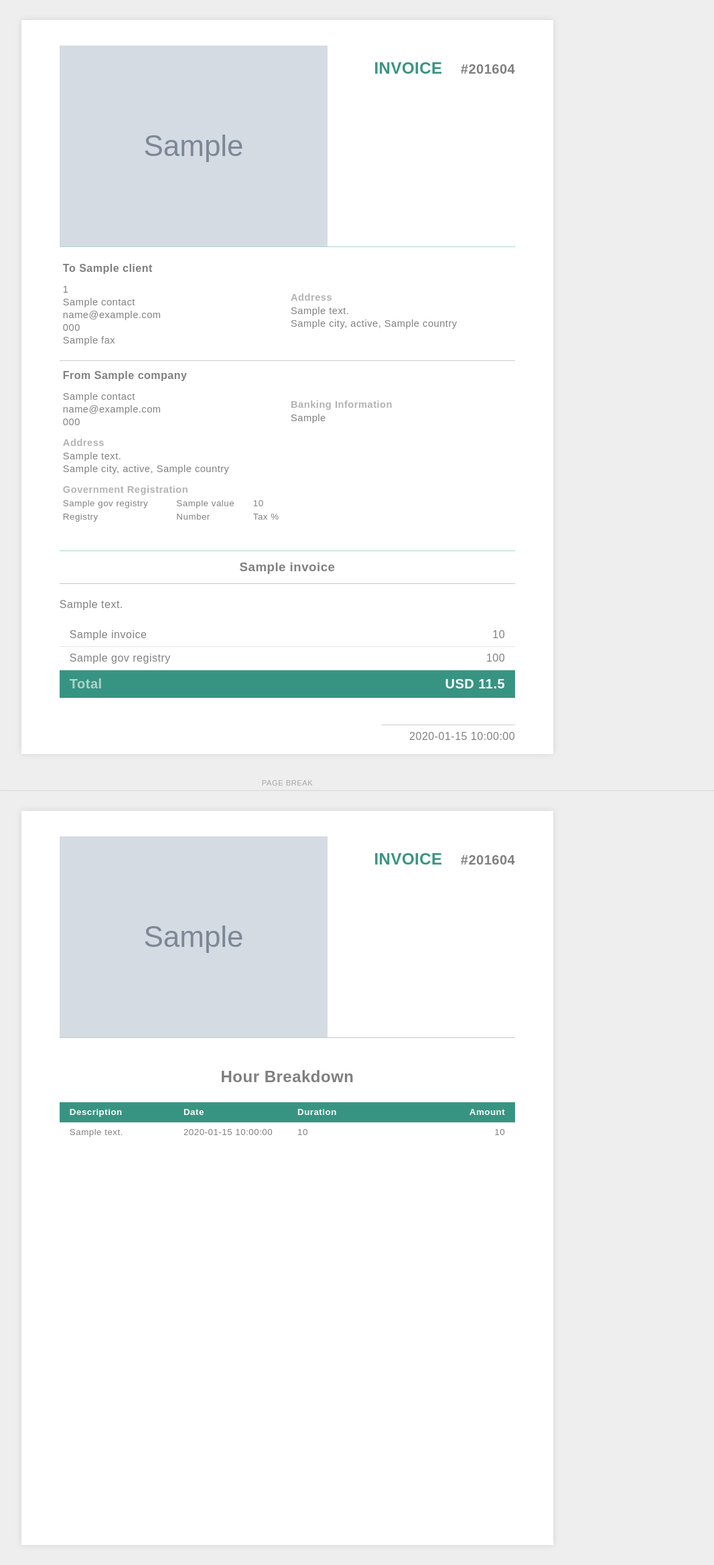
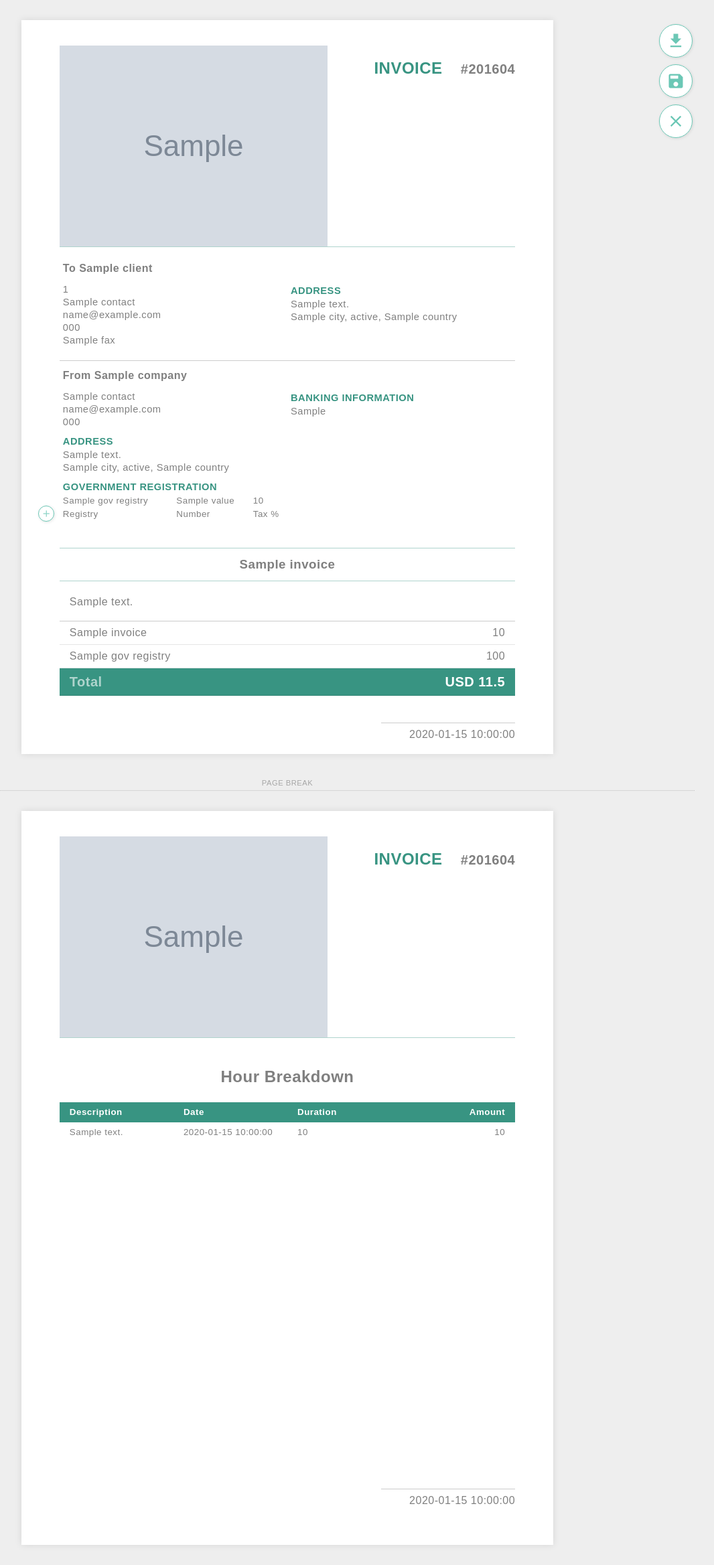
Before and after one commit to ccmdesign-archives/invoice-app, a Python web app: template source/templates/invoice.html in a window 1280 px wide; the page is wider, and only the part inside the window is pictured. Shown: the part 54-2391 px from the top of that part at 67% size, without its empty margins (211-1277 px from the left). Run offline with Jinja, Linux system fonts and the light colour scheme; the template is opened without the code that fills it: most values are stand-ins (such as "Sample title", 1, 10 or a date in 2020); grey boxes marked "Sample" are stand-in pictures; style sheets or scripts are compiled from the project's sources; some libraries are stand-ins or nearby versions.

Commit message:
invoice interface updates

```diff
--- a/source/sass/_custom.scss
+++ b/source/sass/_custom.scss
@@ -3,27 +3,17 @@ a {
   text-decoration: none;
 }
 
-.home-page, .form-page {
-  background-color: #FFF;
-}
-
-
-
 body {
-  // font-family: 'Roboto Condensed', sans-serif;
-  // font-family: 'Quicksand', sans-serif;
   letter-spacing: .5px;
   color: rgba(black, .5);
   font-family: 'proxima-nova-soft', sans-serif;
   font-weight: 400;
-  background-color: #ccc;
+  background-color: #FFF;
   padding: 0;
   margin: 0;
 }
 
 .small-header {
-
-
   h1 {
     font-size: 16px;
     text-transform: uppercase;
--- a/source/sass/_form.scss
+++ b/source/sass/_form.scss
@@ -1,28 +1,3 @@
-.u-material-icons {
-  font-family: 'Material Icons';
-  font-weight: normal;
-  font-style: normal;
-  font-size: 24px;
-  line-height: 1;
-  letter-spacing: normal;
-  text-transform: none;
-  display: inline-block;
-  white-space: nowrap;
-  word-wrap: normal;
-  direction: ltr;
-  -webkit-font-feature-settings: 'liga';
-  -webkit-font-smoothing: antialiased;
-}
-
-.u-transition { transition: all .4s ease; }
-
-@mixin placeholder {
-  &::-webkit-input-placeholder { @content }
-  &:-moz-placeholder { @content }
-  &::-moz-placeholder { @content }
-  &:-ms-input-placeholder { @content }
-}
-
 // Form Reset
 
 
--- a/source/sass/_invoice.scss
+++ b/source/sass/_invoice.scss
@@ -1,11 +1,39 @@
-
-
 .invoice-page { background-color: #eee; }
 
+.invoice-controls {
+  position: fixed;
+  right: 35px;
+  top: 90px;
+
+  &__button {
+    box-shadow: 1px 1px 4px rgba(black, .1);
+    background-color: white;
+    color: lighten($main-color, 20);
+    border: 1px solid lighten($main-color, 20);
+    border-radius: 50%;
+    cursor: pointer;
+    margin-top: 0;
+    position: static;
+    display: block;
+    margin-bottom: 10px;
+    padding: 10px;
+    font-size: 28px;
+    @extend .u-material-icons;
+    @extend .u-transition;
+
+    &:hover {
+      background-color: $main-color;
+      color: rgba(black, .4);
+      border-color: $main-color;
+      @extend .u-transition;
+    }
+    }
+  }
 
 .invoice {
   display: flex;
   flex-flow: column;
+  position: relative;
 
   .editable  {
     &:hover { background-color: rgba(black, .1); }
@@ -38,11 +66,9 @@
     }
   }
 
-  section, header { flex: 1; }
-
-
+  &__header,
   &__summary {
-
+     flex: 1;
   }
 
   &__title {
@@ -78,9 +104,14 @@
 
     h4 {
       font-size: 11pt;
-      color: rgba(black, .3);
+      color: $main-color;
       padding: 0 5px;
-      margin: 10px 0 0;
+      margin: 0;
+      text-transform: uppercase;
+
+      &.spaced {
+        margin-top: 8px;
+      }
     }
 
     p {
@@ -99,11 +130,36 @@
         td:first-child {
           padding-left: 5px;
         }
-
-
       }
     }
   }
+
+  &__button {
+    position: absolute;
+    box-shadow: 1px 1px 4px rgba(black, .1);
+    background-color: white;
+    border: 1px solid lighten($main-color, 20);
+    color: lighten($main-color, 30);
+    border-radius: 50%;
+    cursor: pointer;
+    @extend .u-transition;
+    @extend .u-material-icons;
+
+    &--small {
+      left: 25px;
+      margin-top: -3px !important;
+      padding: 3px !important;
+      font-size: 16px !important;
+    }
+
+    &:hover {
+      background-color: $main-color !important;
+      color: rgba(black, .4) !important;
+      border-color: $main-color !important;
+    }
+  }
+
+
 
   .company-info {
     border-top: 1px solid rgba(black, .2);
@@ -115,6 +171,7 @@
 
   &__total {
     width: 100%;
+    border-top: 1px solid rgba(black, .2);
 
     tr { border-bottom: 1px solid rgba(black, .1); }
     td { padding: 5px 15px; }
@@ -122,6 +179,10 @@
 
     td:first-child { width: 70%; }
     td:last-child { text-align: right; }
+  }
+
+  &__description {
+    padding: 0 15px;
   }
 
   &__grand-total {
@@ -149,6 +210,11 @@
   &__timesheet-title { text-align: center; }
 }
 
+
+
+
+
+
 .timesheet {
   table-layout: fixed;
   width: 100%;
@@ -174,9 +240,6 @@
   }
 }
 
-.company-logo {
-
-}
 
 
 
@@ -194,8 +257,9 @@
   .page-break {
     border-bottom: 1px dotted rgba(black, .2);
     text-align: center;
-    margin-left: -1.5cm;
-    width: calc(100% + 3cm);
+    margin-left: auto;
+    margin-right: auto;
+    width: 95%;
 
     &:before {
       content: "Page Break";
@@ -224,6 +288,7 @@
   .invoice {
     color: black;
 
+    &__button,
     &__interface {
       display: none;
     }
--- a/source/sass/custom-styles.scss
+++ b/source/sass/custom-styles.scss
@@ -9,6 +9,31 @@ $accent-color: orange;
    clear: both;
 }
 
+.u-material-icons {
+  font-family: 'Material Icons';
+  font-weight: normal;
+  font-style: normal;
+  font-size: 24px;
+  line-height: 1;
+  letter-spacing: normal;
+  text-transform: none;
+  display: inline-block;
+  white-space: nowrap;
+  word-wrap: normal;
+  direction: ltr;
+  -webkit-font-feature-settings: 'liga';
+  -webkit-font-smoothing: antialiased;
+}
+
+.u-transition { transition: all .4s ease; }
+
+@mixin placeholder {
+  &::-webkit-input-placeholder { @content }
+  &:-moz-placeholder { @content }
+  &::-moz-placeholder { @content }
+  &:-ms-input-placeholder { @content }
+}
+
 @import "button";
 @import "form";
 @import "invoice";
--- a/source/templates/_base.html
+++ b/source/templates/_base.html
@@ -36,7 +36,7 @@
           </div>
         </header>
         <div class="controls">
-          <a href="./add-invoice.html" class="button"><i class="material-icons">description</i>New Invoice</a>
+          <a href="./invoice.html" class="button"><i class="material-icons">description</i>New Invoice</a>
           <a href="./add-client.html" class="button"><i class="material-icons">add</i> Add Client</a>
           <a href="./clients.html" class="button"><i class="material-icons">business</i> Clients</a>
         </div>
--- a/source/templates/invoice.html
+++ b/source/templates/invoice.html
@@ -12,27 +12,34 @@
   </div>
 </div>
 </header>
+<div class="invoice-controls">
+  <i class="invoice-controls__button">file_download</i>
+  <i class="invoice-controls__button">save</i>
+  <i class="invoice-controls__button">clear</i>
+</div>
 {% endblock %}
 
 {% block data %}
 {# Setting the Companies in this invoice #}
 {% set company = companies[1] %}
 {% set client = clients[1] %}
-{% set invoice = invoices[0] %}
+{% set invoice = invoices[4] %}
 
 {% endblock %}
 
 {% block content %}
 
 <article class="invoice">
-  <header>
+  <header class="invoice__header">
     <div class="invoice__branding">
       {% if company.logo %}<img class="company-logo" src="./images/{{company.logo}}" alt="">{% else %} <h2>{{company.name}}</h2>{% endif %}
       <h1>Invoice <span class="editable" contenteditable>#201604</span></h1>
     </div>
     <div class="client-info">
-      <div class="row  large-collapse">
-        <div class="large-12 column"><h2>To <span class="editable" contenteditable>{{client.name}}</span></h2></div>
+      <div class="row large-collapse">
+        <div class="large-12 column">
+          <h2>To <span class="editable" contenteditable>{{client.name}}</span></h2>
+        </div>
         <div class="large-6 column">
           {% if client.vendor_number %}<p class="editable" contenteditable>{{client.vendor_number}}</p>{% endif %}
           {% if client.contact %}<p class="editable" contenteditable>{{client.contact}}</p>{% endif %}
@@ -48,6 +55,7 @@
       </div>
     </div>
     <div class="company-info">
+
       <div class="row large-collapse">
         <div class="large-12 column"><h2>From <span class="editable" contenteditable>{{company.name}}</span></h2></div>
         <div class="large-6 column">
@@ -56,14 +64,14 @@
           {% if company.phone %}<p class="editable" contenteditable>{{company.phone}}</p>{% endif %}
 
           {% if company.address or company.city or company.state or company.country %}
-            <h4>Address</h4>
+            <h4 class="spaced">Address</h4>
             {% if company.address %}<p class="editable" contenteditable>{{company.address}}</p>{% endif %}
             {% if company.city or company.state or company.country %}<p><span class="editable" contenteditable>{{company.city}}</span>, <span class="editable" contenteditable>{{company.state}}</span>, <span class="editable" contenteditable>{{company.country}}</span></p>{% endif %}
           {% endif %}
 
           <div class="company-info__extra">
           {% if company.gov_registries %}
-            <h4>Government Registration</h4>
+            <h4 class="spaced">Government Registration</h4>
             <table>
             {% for i in company.gov_registries %}
               <tr>
@@ -71,7 +79,7 @@
               </tr>
             {% endfor %}
             <tr class="invoice__interface">
-              <td class="editable" contenteditable>Registry</td><td class="editable" contenteditable>Number</td><td class="editable" contenteditable>Tax %</td></td>
+              <td class="editable" contenteditable><i class="invoice__button invoice__button--small material-icons" contenteditable="false">add</i>Registry</td><td class="editable" contenteditable>Number</td><td class="editable" contenteditable>Tax %</td></td>
             </tr>
             </table>
           {% endif %}
@@ -92,6 +100,7 @@
 
   <section class="invoice__summary">
     <p class="invoice__title editable" contenteditable>{{invoice.service_title}}</p>
+
     <p class="invoice__description editable" contenteditable>{{invoice.service_description}}</p>
     {% if client.calculate_tax or invoice.calculate_tax %}
       <table class="invoice__total">
@@ -126,7 +135,7 @@
     {% endif %}
 
   </section>
-  <footer class="clearfix">
+  <footer class="invoice__footer" class="clearfix">
     <p class="invoice__date editable" contenteditable>{{invoice.date}}</p>
   </footer>
 </article>
@@ -142,7 +151,9 @@
     <h1>Invoice <span class="editable" contenteditable>#201604</span></h1>
   </div>
   <h2 class="invoice__timesheet-title">Hour Breakdown</h2>
-  <section>
+  <section class="invoice__summary">
+
+
     <table class="timesheet">
       <thead>
         <th class="description">Description</th>
@@ -160,7 +171,18 @@
       {% endfor %}
     </table>
   </section>
+  <footer class="invoice__footer" class="clearfix">
+    <p class="invoice__date editable" contenteditable>{{invoice.date}}</p>
+  </footer>
 </article>
+{% else %}
+<div class="row">
+  <div class="column large-12">
+    <div class="button">Upload Timesheet CSV</div>
+  </div>
+</div>
 {% endif %}
 
+
+
 {% endblock %}
```
